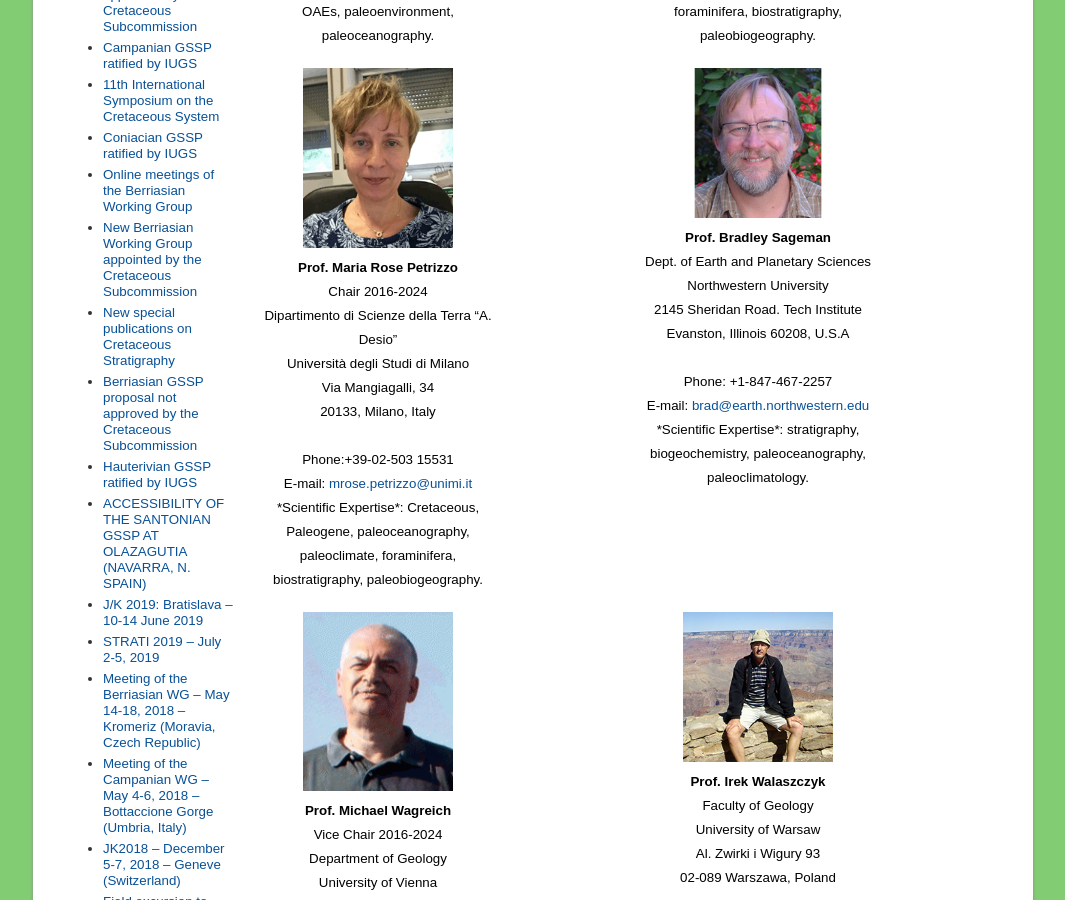
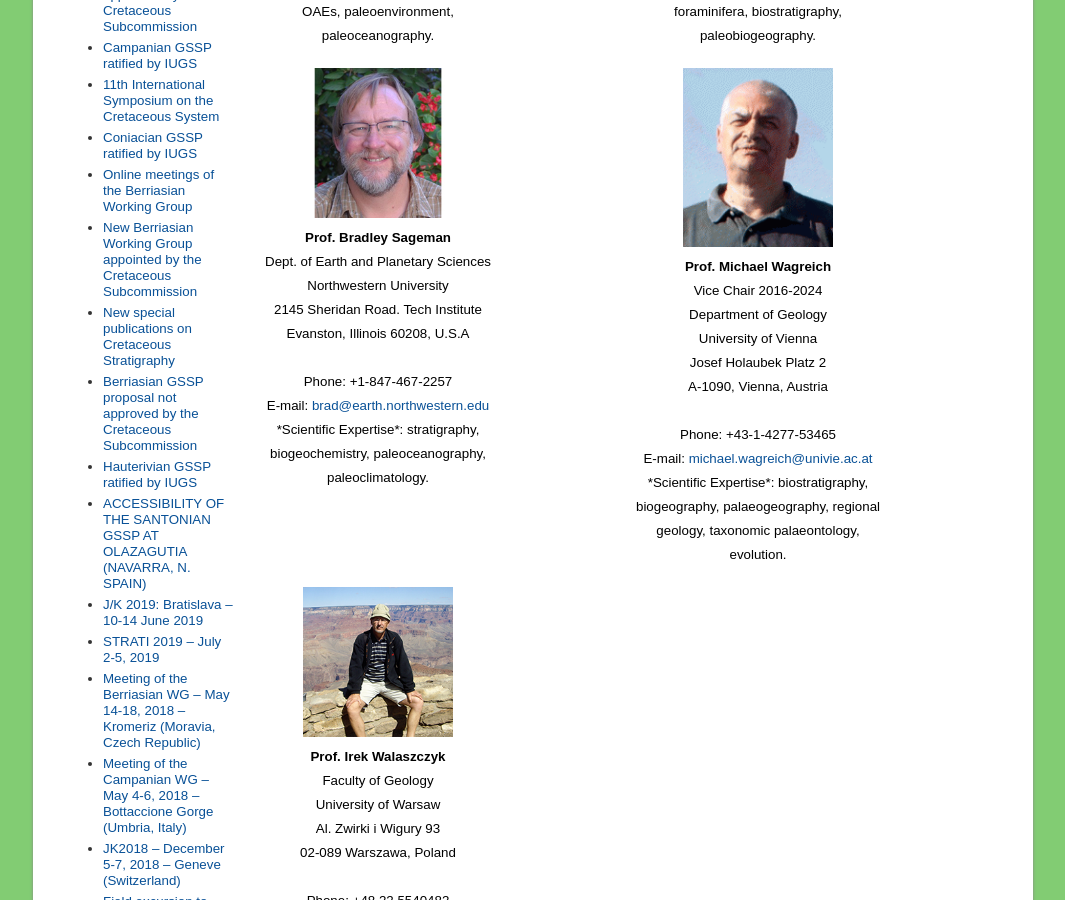
Before and after one commit to i-c-stratigraphy/subcommission-cretaceous, a Jekyll site: the page built from pages/corresponding members.md, in a window 1280 px wide and 900 px high, scrolled down 1332 px. Shown: the whole window, without its empty margins (107-1172 px from the left). Built offline with Jekyll 4.4.1, drawn with Linux system fonts in a browser that asks for light colours.

Commit message:
Update corresponding members.md

```diff
--- a/pages/corresponding members.md
+++ b/pages/corresponding members.md
@@ -54,22 +54,8 @@ permalink: /corresponding members
         E-mail: <a href="mailto:huberb@si.edu">huberb@si.edu</a>
         <br />
         *Scientific Expertise*: Cretaceous, paleoceanography, paleoclimate, foraminifera, biostratigraphy, paleobiogeography.
-    </div>
-   <div class="person" style="grid-row:3; grid-column:1;">
-         <img src="images/person-MRPetrizzo.gif" style="width:150px;" alt="Maria" /><br />
-        <strong>Prof. Maria Rose Petrizzo</strong><br />
-        Chair 2016-2024<br />
-        Dipartimento di Scienze della Terra “A. Desio”<br />
-        Università degli Studi di Milano<br />
-        Via Mangiagalli, 34<br />
-        20133, Milano, Italy<br />
-        <br />
-        Phone:+39-02-503 15531 <br />
-        E-mail: <a href="mailto:mrose.petrizzo@unimi.it">mrose.petrizzo@unimi.it</a>
-        <br />
-        *Scientific Expertise*: Cretaceous, Paleogene, paleoceanography, paleoclimate, foraminifera, biostratigraphy, paleobiogeography.
      </div>
-    <div class="person" style="grid-row:3; grid-column:2;">
+    <div class="person" style="grid-row:3; grid-column:1;">
         <img src="images/person-sageman.jpg" style="width:150px;" alt="Sageman" /><br />
         <strong>Prof. Bradley Sageman</strong><br />
         Dept. of Earth and Planetary Sciences<br />
@@ -82,7 +68,7 @@ permalink: /corresponding members
         <br />
         *Scientific Expertise*: stratigraphy, biogeochemistry, paleoceanography, paleoclimatology.
     </div>
-    <div class="person" style="grid-row:4; grid-column:1;">
+    <div class="person" style="grid-row:3; grid-column:2;">
         <img src="images/person-wagreich.gif " style="width:150px;" alt="Michael" /><br />
         <strong>Prof. Michael Wagreich </strong><br />
         Vice Chair 2016-2024 <br />
@@ -96,7 +82,7 @@ permalink: /corresponding members
         <br />
         *Scientific Expertise*: biostratigraphy, biogeography, palaeogeography, regional geology, taxonomic palaeontology, evolution.
     </div>
-    <div class="person" style="grid-row:4; grid-column:2;">
+    <div class="person" style="grid-row:4; grid-column:1;">
         <img src="images/person-walaszczyk.jpg" style="width:150px;" alt="Walaszczyk" /><br />
         <strong>Prof. Irek Walaszczyk</strong><br />
         Faculty of Geology<br />
```
